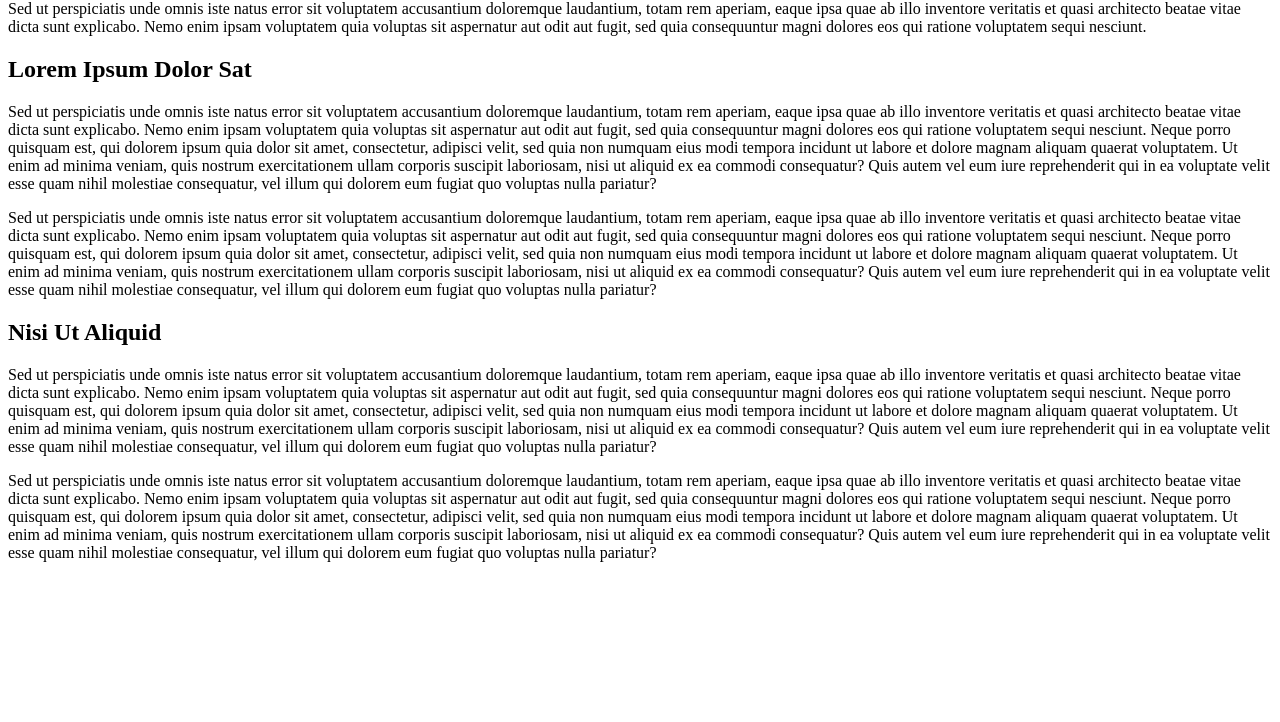
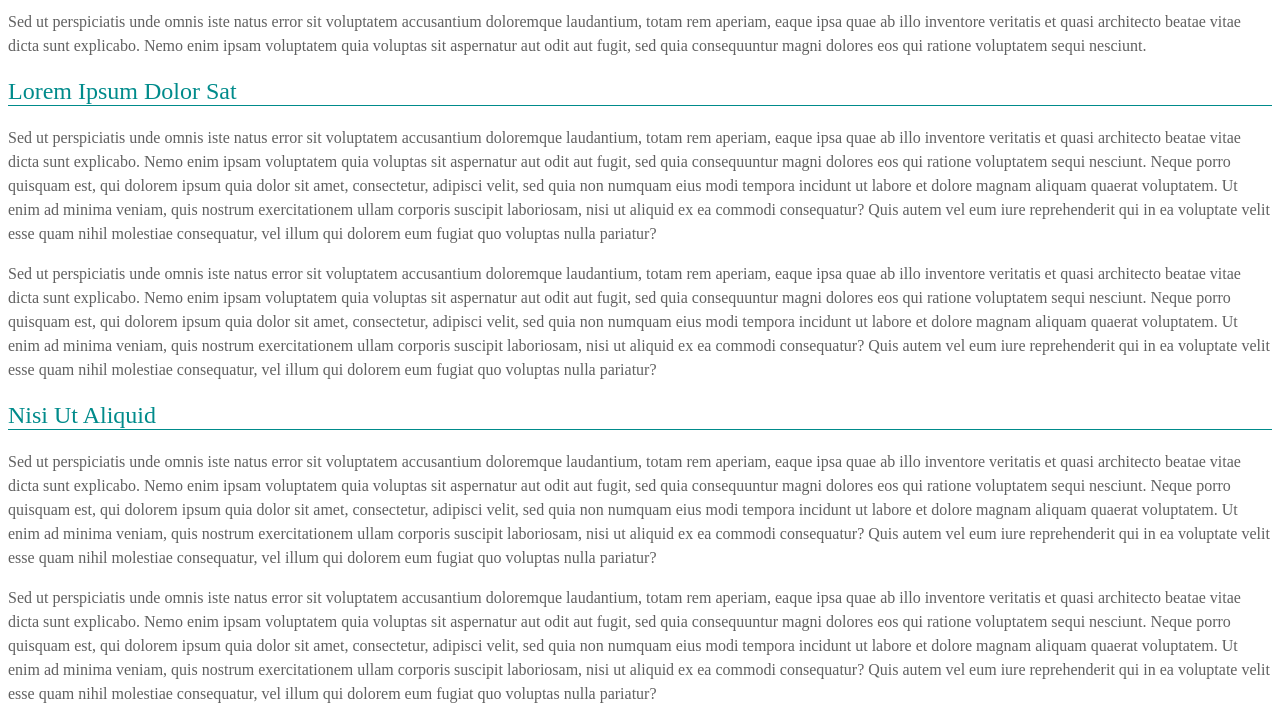
Before and after one commit to DOCarroll/DWS1, a plain HTML site: page applying-css/external.html in a window 1280 px wide. Shown: the part 80-802 px from the top of the page. Drawn offline with Linux system fonts and the light colour scheme.

Commit message:
Changed css.txt to css.css and updated gh-pages external.html file

```diff
--- a/applying-css/external.html
+++ b/applying-css/external.html
@@ -3,7 +3,7 @@
 	<head>
 		<meta charset="utf-8">
 		<title>External CSS</title>
-        <link href="css.txt" type="text/css" rel="stylesheet" />
+        <link href="css.css" type="text/css" rel="stylesheet" />
 
 	</head>
 	<body>
```
Also changed, not shown: applying-css/css.css (renamed from applying-css/css.txt).
